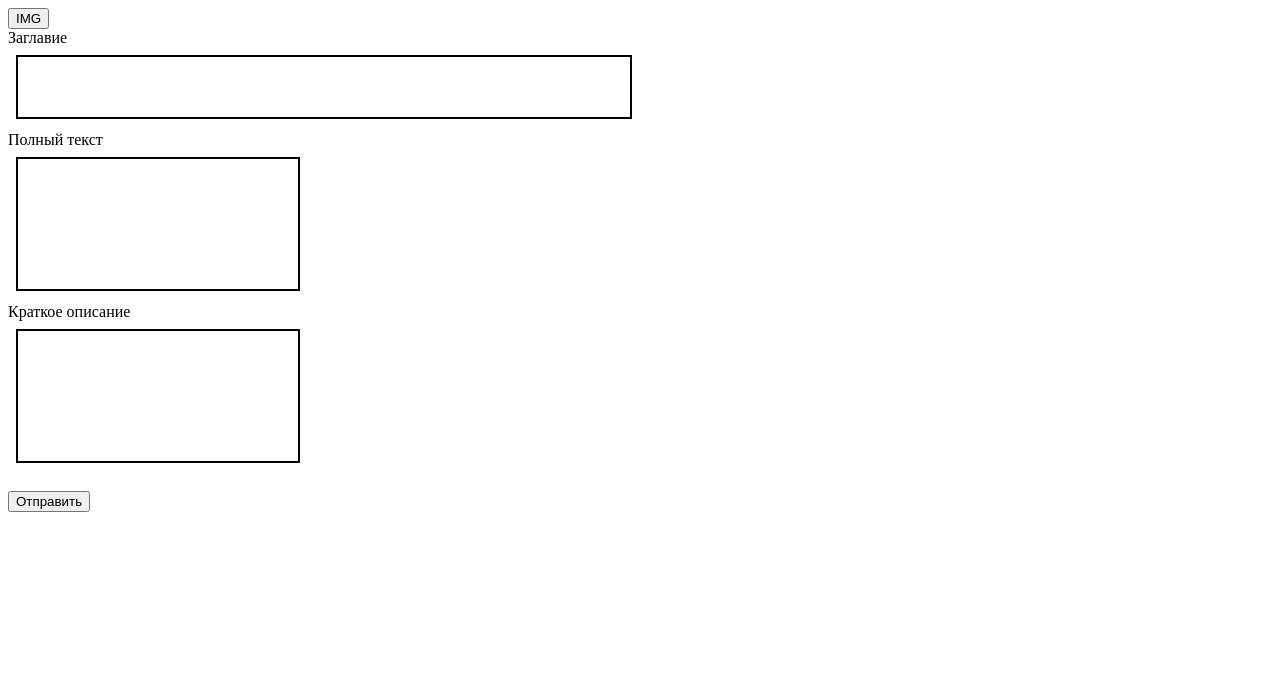
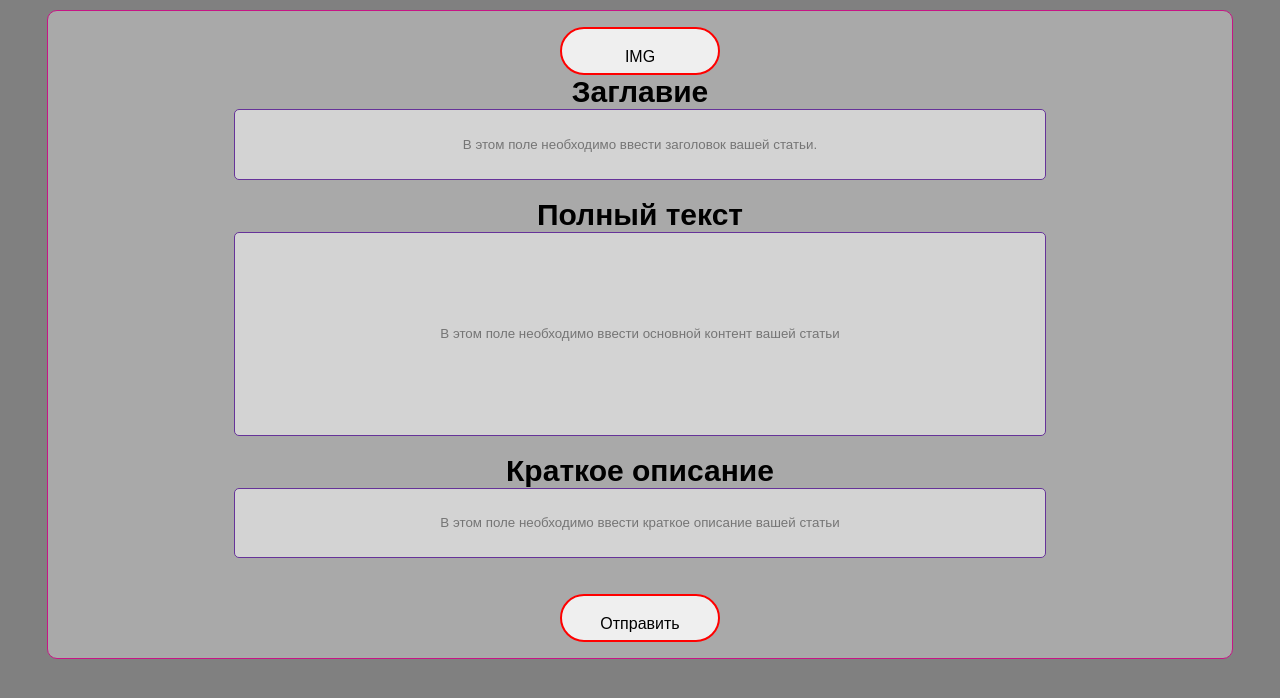
Before and after one commit to das953/KSPDev, a PHP site: page /admin.html in a window 1280 px wide. Shown: the top 698 px of the page. Run offline with PHP 8.4, Linux system fonts and the light colour scheme.

Commit message:
New Admin

```diff
--- a/scripts/AdminLogic.js
+++ b/scripts/AdminLogic.js
@@ -8,13 +8,12 @@ document.write(
      "<input type='button' value='Size' onclick='setSize()'/>" +
      "<input type='button' value='http://' onclick='setLink()'>" +
      */"<input type='button' value='IMG' onclick='setImage()'>" +
-    "<br/>" + "Заглавие" + "<br>" +
-    "<iframe scrolling='no' frameborder='no' src='#' id='frameId' name='frameId'>" +
-    "</iframe>" +
-    "<br>" + "Полный текст" + "<br>" +
-    "<iframe scrolling='no' frameborder='no' src='#' id='frameContent' name='frameContent'></iframe>" +
-    "<br>" + "Краткое описание" + "<br>" +
-    "<iframe scrolling='no' frameborder='no' src='#' id='framePreview' name='framePreview'></iframe> "
+    "<br/>" +"<label class='AdminText' for='frameId'> Заглавие </label>"+ "<br>" +
+    "<input type='textarea' scrolling='no' src='#' id='frameId' name='frameId' placeholder='В этом поле необходимо ввести заголовок вашей статьи.'>" +
+    "<br>" + "<label class='AdminText' for='frameContent'>Полный текст</label>" + "<br>" +
+    "<input type='textarea' scrolling='no' src='#' id='frameContent' name='frameContent' placeholder='В этом поле необходимо ввести основной контент вашей статьи'>" + "<br/>" +
+    "<label class='AdminText' for='framePreview'>Краткое описание</label>" + "<br>" +
+    "<input type='textarea' scrolling='no' src='#' id='framePreview' name='framePreview' placeholder='В этом поле необходимо ввести краткое описание вашей статьи'>" + "<br/>" + "<br/>"
 );
 
 var isGecko = navigator.userAgent.toLocaleLowerCase().indexOf("gecko") != -1;
@@ -31,7 +30,7 @@ var iWinPreview = (isGecko) ? framePreview.contentWindow : framePreview.window;
 var iDocPreview = (isGecko) ? framePreview.contentDocument : framePreview.document;
 
 
-var iHTML = "<html><head></head><body style='border: 2px solid black'></body> </html>";
+var iHTML = "<html><head></head><body style='border: 0px;'></body> </html>";
 iDoc.open();
 iDoc.write(iHTML);
 iDoc.close();
@@ -101,6 +100,8 @@ function ReturnHTMLCode(code, ContentOrNO) {
         CodePreview = CodeHTML;
         CodePreview += CreateContent(htmlcode, false);
     }
+    alert(CodeHTML);
+    alert(CodePreview);
 
     /*Здесь возврашаеться по идеи полность стилизированый код как в оборудовании*/
 }
--- a/styles/adminStyle.css
+++ b/styles/adminStyle.css
@@ -19,7 +19,88 @@
     flex-direction: row;
     align-items: center;
 }
-#frameId{
-    width: 50%;
+[id] {
+    border-radius: 5px;
+    background-color: lightgrey;
+    border-radius: 5px;
+    border: 1px solid rebeccapurple;
+    word-break: break-all;
+}
+#frameId {
+    width: 70%;
     height: 5em;
 }
+#frameId:focus {
+    width: 90%;
+    height: 5.5em;
+    background-color: lightgoldenrodyellow;
+    border-left: 5px solid blue;
+    border-radius: 1px;
+}
+#frameContent {
+    width: 70%;
+    height: 15em;
+}
+#frameContent:focus {
+    width: 90%;
+    height: 15em;
+    background-color: lightgoldenrodyellow;
+    border-left: 5px solid blue;
+    border-radius: 1px;
+}
+#framePreview {
+    width: 70%;
+    height: 5em;
+}
+#framePreview:focus {
+    width: 90%;
+    height: 5.5em;
+    background-color: lightgoldenrodyellow;
+    border-left: 5px solid blue;
+    border-radius: 1px;
+}
+.AdminText{
+    font-size: 30px;
+    font-family: Andy, sans-serif;
+    font-weight: 600;
+    display: inline-block;
+}
+body * {
+    display: flex;
+    flex-direction: column;
+    margin: 0 auto;
+    text-align: center;
+}
+body {
+    position: relative;
+    top: 10px;
+    margin: 0 auto;
+    width: 90%;
+    padding: 1em;
+    border-radius: 10px;
+    border: 1px solid mediumvioletred;
+    background-color: darkgrey;
+    text-align:center;
+}
+html {
+    background-color: #808080;
+}
+input[type=button], input[type=submit] {
+    align-items: center;
+    display: inline-block;/*Это дополнение к свойству vertical-align не работает*/
+    vertical-align: baseline;/*Данное свойство не работает*/
+    padding-top:0.8em;/*Нужно решить вопрос с вертикальным выравниванием надписи на кнопке*/
+    font-size: 1em;
+    border: 2px solid red;
+    border-radius: 25px;
+    width: 10em;
+    height: 3em;
+}
+input[type=button]:hover {
+    background-color: lightslategray;
+    font-weight: 700;
+}
+input[type=submit]:hover {
+    background-color: lightslategray;
+    font-weight:700;
+}
```
